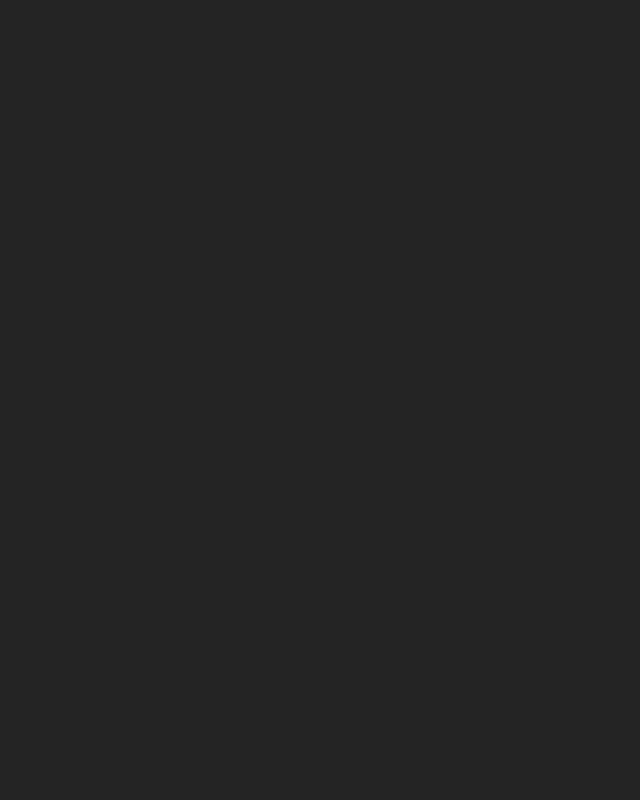
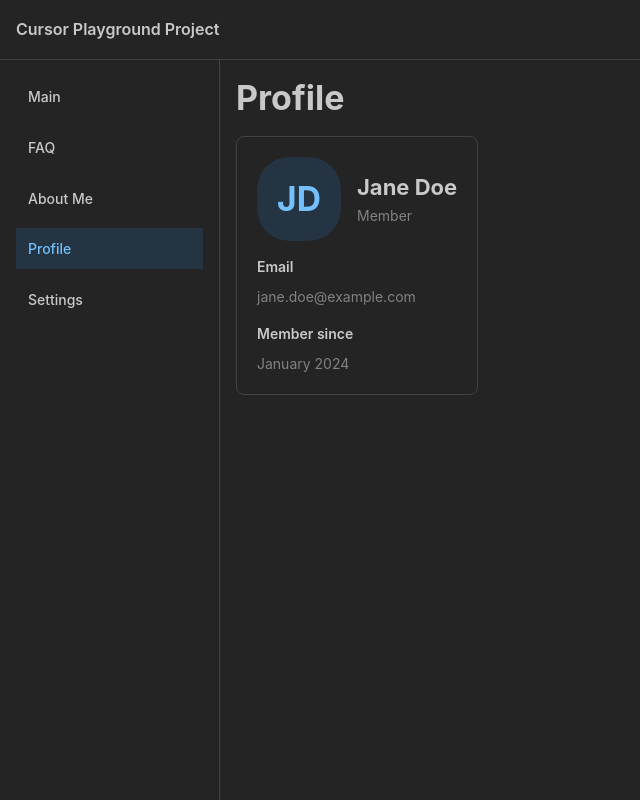
Before and after one commit to Nevjon12/cursorLearning, a React (Vite) app in the folder cursorPlayground/: page /profile in a window 1280 px wide. Before the commit this address had no page. Shown: the whole page, without its empty margins (0-640 px from the left). Built offline with nearby package versions, Linux system fonts and the light colour scheme.

Commit message:
Added rules for adding new elements to the navbar

```diff
--- a/cursorPlayground/src/App.tsx
+++ b/cursorPlayground/src/App.tsx
@@ -5,6 +5,8 @@ import { ShellLayout } from './layouts/ShellLayout';
 import { MainPage } from './pages/MainPage';
 import { FAQPage } from './pages/FAQPage';
 import { AboutMePage } from './pages/AboutMePage';
+import { SettingsPage } from './pages/SettingsPage';
+import { ProfilePage } from './pages/ProfilePage';
 
 const theme = createTheme({
   primaryColor: 'blue',
@@ -19,6 +21,8 @@ function App() {
             <Route index element={<MainPage />} />
             <Route path="faq" element={<FAQPage />} />
             <Route path="about-me" element={<AboutMePage />} />
+            <Route path="profile" element={<ProfilePage />} />
+            <Route path="settings" element={<SettingsPage />} />
           </Route>
         </Routes>
       </MantineProvider>
--- a/cursorPlayground/src/layouts/ShellLayout.tsx
+++ b/cursorPlayground/src/layouts/ShellLayout.tsx
@@ -50,6 +50,18 @@ export function ShellLayout() {
             label="About Me"
             active={location.pathname === '/about-me'}
           />
+          <NavLink
+            component={Link}
+            to="/profile"
+            label="Profile"
+            active={location.pathname === '/profile'}
+          />
+          <NavLink
+            component={Link}
+            to="/settings"
+            label="Settings"
+            active={location.pathname === '/settings'}
+          />
         </Flex>
       </AppShell.Navbar>
 
--- /dev/null
+++ b/cursorPlayground/src/pages/ProfilePage.tsx
@@ -0,0 +1,47 @@
+import { Flex, Title, Text, Avatar, Paper, Stack, Group } from '@mantine/core';
+
+const MOCK_USER = {
+  name: 'Jane Doe',
+  email: 'jane.doe@example.com',
+  role: 'Member',
+  joined: 'January 2024',
+};
+
+export function ProfilePage() {
+  return (
+    <Flex component="section" direction="column" gap="md" aria-label="Profile">
+      <Title order={1}>Profile</Title>
+      <Paper p="lg" radius="md" withBorder>
+        <Stack gap="md">
+          <Group gap="md">
+            <Avatar size="xl" radius="xl" color="blue">
+              JD
+            </Avatar>
+            <Stack gap={4}>
+              <Title order={3}>{MOCK_USER.name}</Title>
+              <Text size="sm" c="dimmed">
+                {MOCK_USER.role}
+              </Text>
+            </Stack>
+          </Group>
+          <Stack gap="xs">
+            <Text size="sm" fw={600}>
+              Email
+            </Text>
+            <Text size="sm" c="dimmed">
+              {MOCK_USER.email}
+            </Text>
+          </Stack>
+          <Stack gap="xs">
+            <Text size="sm" fw={600}>
+              Member since
+            </Text>
+            <Text size="sm" c="dimmed">
+              {MOCK_USER.joined}
+            </Text>
+          </Stack>
+        </Stack>
+      </Paper>
+    </Flex>
+  );
+}
--- /dev/null
+++ b/cursorPlayground/src/pages/SettingsPage.tsx
@@ -0,0 +1,10 @@
+import { Flex, Title, Text } from '@mantine/core';
+
+export function SettingsPage() {
+  return (
+    <Flex component="section" direction="column" gap="md">
+      <Title order={1}>Settings</Title>
+      <Text>Settings go here</Text>
+    </Flex>
+  );
+}
```
